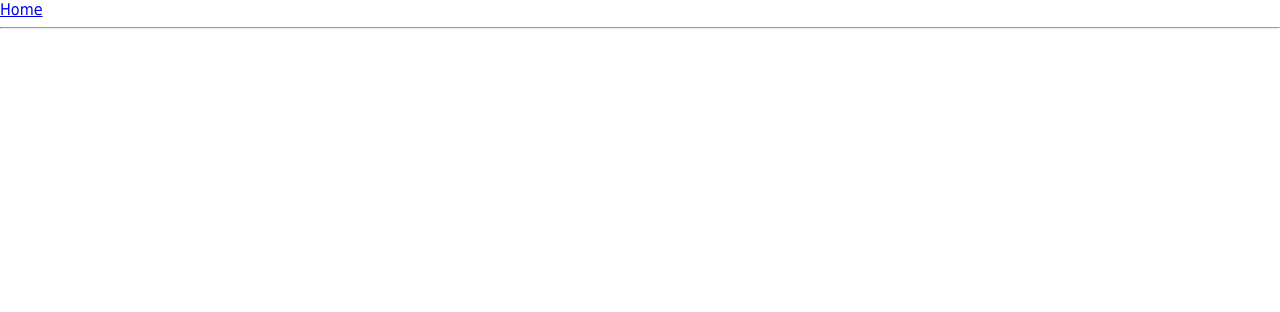
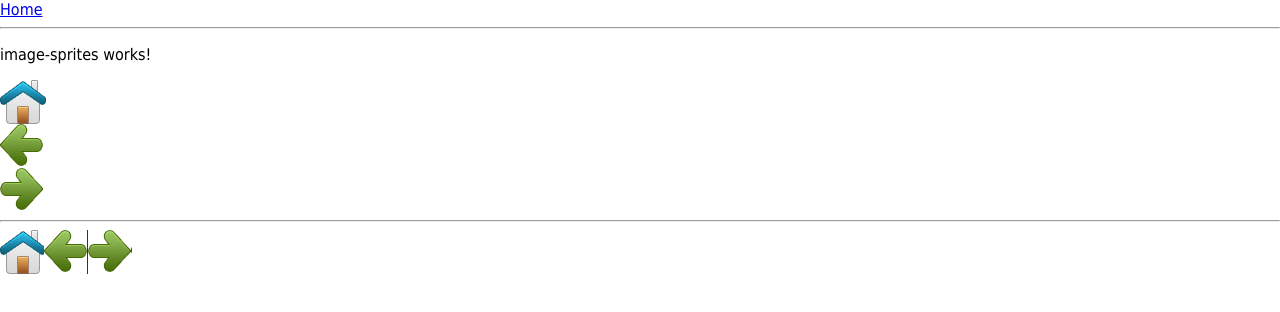
Before and after one commit to abhijeetpandit/cssPractice1, an Angular app: page /image-sprites in a window 1280 px wide. Before the commit this address led to /. Shown: the top 312 px of the page. Built offline with nearby package versions, Linux system fonts and the light colour scheme.

Commit message:
image sprites demo

```diff
--- a/src/app/app-routing.module.ts
+++ b/src/app/app-routing.module.ts
@@ -11,6 +11,7 @@ import { ResponsiveTopNavComponent } from './responsive-top-nav/responsive-top-n
 import { ResponsiveSidebarComponent } from './responsive-sidebar/responsive-sidebar.component';
 import { DropdownOneComponent } from './dropdown-one/dropdown-one.component';
 import { DropdownTwoComponent } from './dropdown-two/dropdown-two.component';
+import { ImageSpritesComponent } from './image-sprites/image-sprites.component';
 
 
 const routes: Routes = [
@@ -44,6 +45,9 @@ const routes: Routes = [
   {
     path: 'dropdown-two', component: DropdownTwoComponent
   },
+  {
+    path: 'image-sprites', component: ImageSpritesComponent
+  },
 
 ];
 
--- a/src/app/app.module.ts
+++ b/src/app/app.module.ts
@@ -13,6 +13,7 @@ import { ResponsiveTopNavComponent } from './responsive-top-nav/responsive-top-n
 import { ResponsiveSidebarComponent } from './responsive-sidebar/responsive-sidebar.component';
 import { DropdownOneComponent } from './dropdown-one/dropdown-one.component';
 import { DropdownTwoComponent } from './dropdown-two/dropdown-two.component';
+import { ImageSpritesComponent } from './image-sprites/image-sprites.component';
 
 @NgModule({
   declarations: [
@@ -26,7 +27,8 @@ import { DropdownTwoComponent } from './dropdown-two/dropdown-two.component';
     ResponsiveTopNavComponent,
     ResponsiveSidebarComponent,
     DropdownOneComponent,
-    DropdownTwoComponent
+    DropdownTwoComponent,
+    ImageSpritesComponent
   ],
   imports: [
     BrowserModule,
--- /dev/null
+++ b/src/app/image-sprites/image-sprites.component.css
@@ -0,0 +1,12 @@
+ul {
+    list-style-type: none;
+    margin: 0px;
+    padding: 0px;
+    position: relative;
+}
+
+li,a {
+    height: 44px;
+    display: inline-block;
+    width: 44px;
+}
--- /dev/null
+++ b/src/app/image-sprites/image-sprites.component.html
@@ -0,0 +1,10 @@
+<p>image-sprites works!</p>
+<div class="home-logo"></div>
+<div class="arrow-left-logo"></div>
+<div class="arrow-right-logo"></div>
+<hr/>
+<ul>
+    <li class="home-logo"><a href="#"></a></li>
+    <li class="arrow-left-logo"><a href="#"></a></li>
+    <li class="arrow-right-logo"><a href="#"></a></li>
+</ul>
--- /dev/null
+++ b/src/app/image-sprites/image-sprites.component.ts
@@ -0,0 +1,15 @@
+import { Component, OnInit } from '@angular/core';
+
+@Component({
+  selector: 'app-image-sprites',
+  templateUrl: './image-sprites.component.html',
+  styleUrls: ['./image-sprites.component.css']
+})
+export class ImageSpritesComponent implements OnInit {
+
+  constructor() { }
+
+  ngOnInit() {
+  }
+
+}
--- a/src/app/vertical-navigation-demo/vertical-navigation-demo.component.html
+++ b/src/app/vertical-navigation-demo/vertical-navigation-demo.component.html
@@ -5,7 +5,7 @@
     <li><a routerLink="/responsive-sidebar">Responsice side bar</a></li>
     <li><a routerLink="/dropdown-one">Dropdown using div</a></li>
     <li><a routerLink="/dropdown-two">Dropdown in menubar</a></li>
-    <li>Contact</li>
+    <li><a routerLink="/image-sprites">Image sprites</a></li>
     <li>About</li>
     <li>Home</li>
     <li>News</li>
--- a/src/styles.css
+++ b/src/styles.css
@@ -10,3 +10,22 @@ h1 {
 body {
     margin: 0px;
 }
+
+/* Image sprites*/
+.home-logo {
+    width: 46px;
+    height: 44px;
+    background: url(./assets/img_navsprites.gif) 0 0;
+}
+
+.arrow-left-logo {
+    width: 43px;
+    height: 44px;
+    background: url(./assets/img_navsprites.gif) -47px 0;
+}
+
+.arrow-right-logo {
+    width: 43px;
+    height: 44px;
+    background: url(./assets/img_navsprites.gif) -91px 0;
+}
```
Also changed, not shown: src/assets/img_navsprites.gif (added), 1 other file (tests, documents, lock files or other folders).
